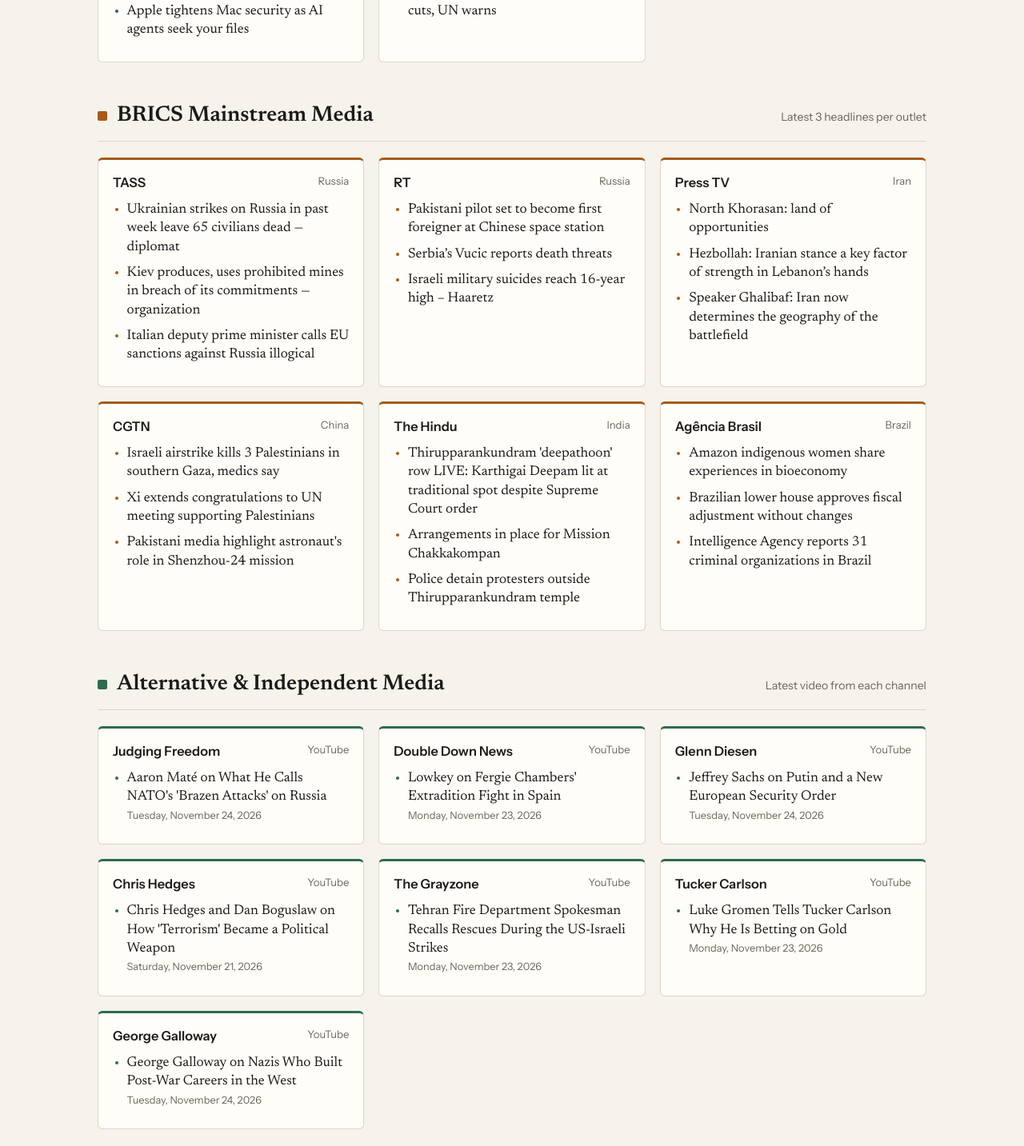
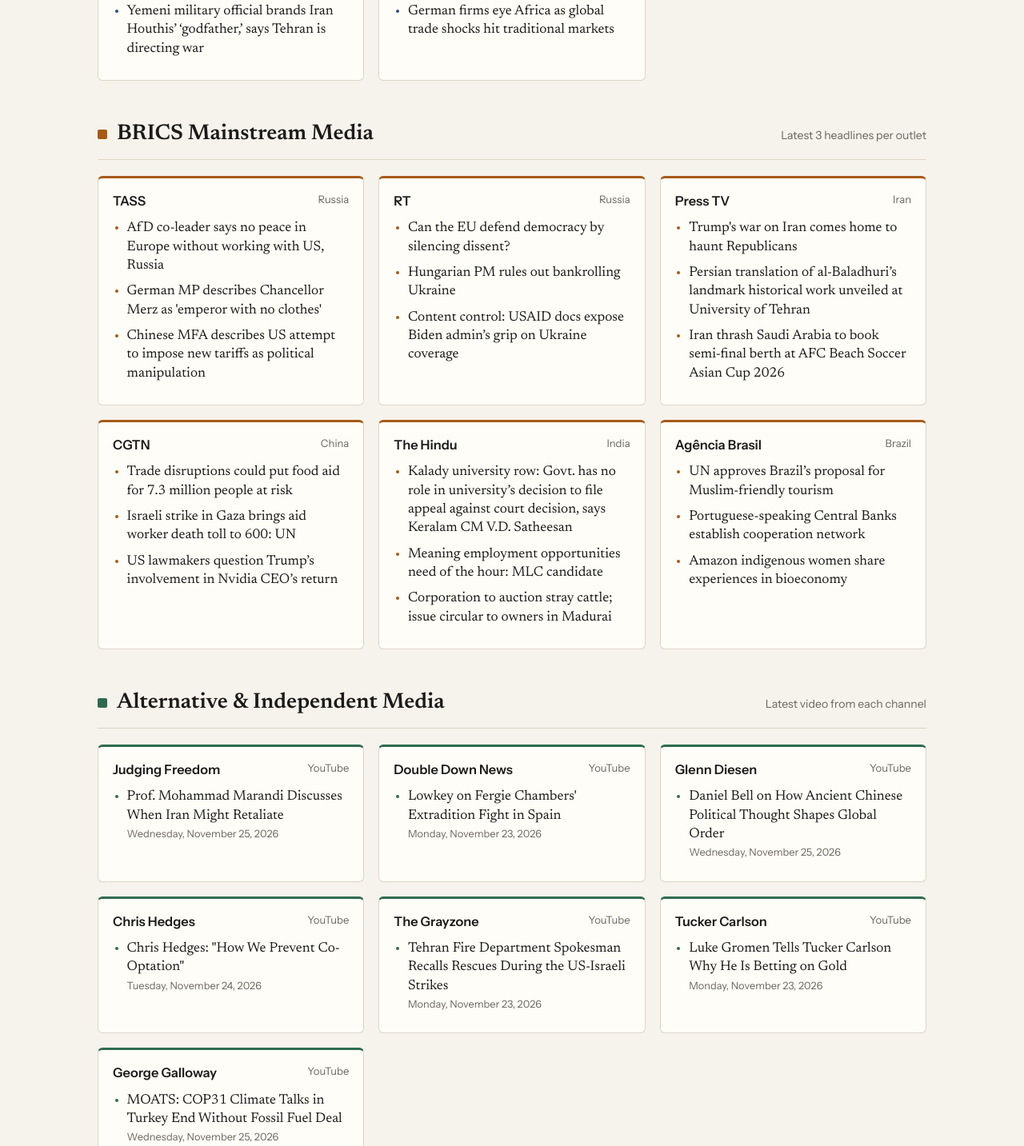
Before and after one commit to Raranews/daily-briefing, a plain HTML site: page index.html in a window 1280 px wide. Shown: the part 858-2291 px from the top of the page at 80% size. Drawn offline with Linux system fonts and the light colour scheme.

Commit message:
Daily update 2026-11-25
Co-Authored-By: Claude Opus 5.5 <noreply@anthropic.com>

```diff
--- a/index.html
+++ b/index.html
@@ -94,7 +94,7 @@ article.summary p{font-family:"Newsreader",Georgia,serif; font-size:1.18rem; lin
    ============================================================ */
 /*FEED-START*/
 const FEED = {
-  "updated": "2026-11-24T10:46:03-06:00",
+  "updated": "2026-11-25T09:10:19-06:00",
   "sections": [
     {
       "id": "west",
@@ -106,16 +106,16 @@ const FEED = {
           "site": "https://www.bbc.com/news",
           "headlines": [
             {
-              "title": "Two arrested on suspicion of burglary at Prince and Princess of Wales's Norfolk home",
-              "url": "https://www.bbc.co.uk/news/articles/cr9d7qdg24vno"
+              "title": "Energy bills to rise by 26% from January after gas prices surge",
+              "url": "https://www.bbc.co.uk/news/articles/cm20qnq33e90o"
             },
             {
-              "title": "Huntley murderer handed new whole life jail term",
-              "url": "https://www.bbc.co.uk/news/articles/cm930y07p0j2o"
+              "title": "Two men charged with trying to steal cufflinks and clock from Royal home",
+              "url": "https://www.bbc.co.uk/news/articles/cx5y1987dyp6o"
             },
             {
-              "title": "Zoe Kleinman: My week with Meta's AI agent Muse ahead of its UK launch",
-              "url": "https://www.bbc.co.uk/news/articles/c9gkld2l38y6o"
+              "title": "Raheem Sterling given suspended jail sentence for dangerous driving and nitrous oxide possession",
+              "url": "https://www.bbc.co.uk/news/articles/cv8e04ll9dd3o"
             }
           ]
         },
@@ -124,16 +124,16 @@ const FEED = {
           "site": "https://www.cnn.com",
           "headlines": [
             {
-              "title": "Iran’s leaders want a baby boom. A struggling economy stands in the way",
-              "url": "https://www.cnn.com/2026/11/24/middleeast/iran-population-supreme-leader-baby-boom-intl"
+              "title": "Tech stock sell-off deepens as AI fears outweigh Huang’s Nvidia return",
+              "url": "https://www.cnn.com/2026/11/25/business/ai-sell-off-despite-huang-nvidia-return"
             },
             {
-              "title": "Two arrested after break-in at country home of Prince William and wife Kate, UK police say",
-              "url": "https://www.cnn.com/2026/11/24/uk/uk-royals-william-kate-country-home-intl"
+              "title": "US economy grew faster last quarter than initially reported",
+              "url": "https://www.cnn.com/2026/11/25/economy/us-pce-inflation-spending-gdp"
             },
             {
-              "title": "Key Chinese communist party figure placed under corruption probe as Xi’s purge escalates",
-              "url": "https://www.cnn.com/2026/11/24/china/china-chen-jining-investigated-purge-intl-hnk"
+              "title": "Trump targets China, EU in new round of tariffs",
+              "url": "https://www.cnn.com/2026/11/25/economy/trump-new-tariffs"
             }
           ]
         },
@@ -142,16 +142,16 @@ const FEED = {
           "site": "https://www.theguardian.com/international",
           "headlines": [
             {
-              "title": "Southport attack families’ fury after 13 survivors miss out on school funding",
-              "url": "https://www.theguardian.com/uk-news/2026/nov/24/southport-attack-survivors-miss-out-on-school-funding"
+              "title": "High prices force many across the US to scale back for Thanksgiving: ‘We can’t afford the food’",
+              "url": "https://www.theguardian.com/us-news/2026/nov/25/thanksgiving-food-costs-prices"
             },
             {
-              "title": "DEA allowed 1.4m fentanyl pills to be ‘walked’ into US during sting operation, report alleges",
-              "url": "https://www.theguardian.com/society/2026/nov/24/dea-fentanyl-new-mexico-sting"
+              "title": "Heavy rain and high winds on east coast threaten to disrupt Thanksgiving plans",
+              "url": "https://www.theguardian.com/us-news/2026/nov/25/heavy-rain-high-winds-thanksgiving-east-coast"
             },
             {
-              "title": "Irish plan offers Burnham breakthrough on Made in Europe",
-              "url": "https://www.theguardian.com/business/2026/nov/24/uk-eu-made-in-europe-trade-cars-tariffs"
+              "title": "Amazon to start selling cars in the UK next year",
+              "url": "https://www.theguardian.com/uk-news/2026/nov/25/amazon-motors-into-uk-car-market"
             }
           ]
         },
@@ -160,16 +160,16 @@ const FEED = {
           "site": "https://www.foxnews.com",
           "headlines": [
             {
-              "title": "Illegal alien with lengthy rap sheet charged in home invasion murder of woman, 62, day after no-bail release",
-              "url": "https://www.foxnews.com/us/illegal-alien-lengthy-rap-sheet-charged-home-invasion-murder-woman-62-day-after-no-bail-release"
+              "title": "Colorado Dems eye changes to voter-approved girls' sports protections as GOP lawmaker vows fight",
+              "url": "https://www.foxnews.com/culture/colorado-dems-eye-changes-voter-approved-girls-sports-protections-gop-lawmaker-vows-fight"
             },
             {
-              "title": "DOJ recovers $8B, charges more than 800 suspects in largest anti-scam surge in history",
-              "url": "https://www.foxnews.com/politics/doj-recovers-8b-charges-more-than-800-suspects-largest-anti-scam-surge-history"
+              "title": "5 of the best food gift baskets for the holidays, from sweet treats to savory favorites",
+              "url": "https://www.foxnews.com/food-drink/5-best-food-gift-baskets-holidays-sweet-treats-savory-favorites"
             },
             {
-              "title": "Apple tightens Mac security as AI agents seek your files",
-              "url": "https://www.foxnews.com/tech/apple-tightens-mac-security-ai-agents-seek-your-files"
+              "title": "Yemeni military official brands Iran Houthis’ ‘godfather,’ says Tehran is directing war",
+              "url": "https://www.foxnews.com/world/yemeni-military-official-brands-iran-houthis-godfather-says-tehran-directing-war"
             }
           ]
         },
@@ -178,16 +178,16 @@ const FEED = {
           "site": "https://www.dw.com/en",
           "headlines": [
             {
-              "title": "Ukraine: Zelenskyy and Hungary's Magyar meet amid thaw in ties",
-              "url": "https://www.dw.com/en/ukraine-zelenskyy-and-hungary-s-magyar-meet-amid-thaw-in-ties/a-80036546"
+              "title": "Ukraine: Poland to set up no-fly zone near Ukraine border, urges others to follow after Russian airspace incursions",
+              "url": "https://www.dw.com/en/ukraine-poland-to-set-up-no-fly-zone-near-ukraine-border-urges-others-to-follow-after-russian-airspace-incursions/live-80047122"
             },
             {
-              "title": "Ukraine's bid for NATO membership and more air defense remain controversial",
-              "url": "https://www.dw.com/en/ukraine-s-bid-for-nato-membership-and-more-air-defense-remain-controversial/a-80029852"
+              "title": "US plans new tariffs on EU, China and 12 others",
+              "url": "https://www.dw.com/en/us-plans-new-tariffs-on-eu-china-and-12-others/a-80050872"
             },
             {
-              "title": "HIV infections could rise amid aid cuts, UN warns",
-              "url": "https://www.dw.com/en/hiv-infections-could-rise-amid-aid-cuts-un-warns/a-80036263"
+              "title": "German firms eye Africa as global trade shocks hit traditional markets",
+              "url": "https://www.dw.com/en/german-firms-eye-africa-as-global-trade-shocks-hit-traditional-markets/a-80047671"
             }
           ]
         }
@@ -203,16 +203,16 @@ const FEED = {
           "site": "https://tass.com",
           "headlines": [
             {
-              "title": "Ukrainian strikes on Russia in past week leave 65 civilians dead — diplomat",
-              "url": "https://tass.com/politics/2224179"
+              "title": "AfD co-leader says no peace in Europe without working with US, Russia",
+              "url": "https://tass.com/world/2224785"
             },
             {
-              "title": "Kiev produces, uses prohibited mines in breach of its commitments — organization",
-              "url": "https://tass.com/world/2224175"
+              "title": "German MP describes Chancellor Merz as 'emperor with no clothes'",
+              "url": "https://tass.com/world/2224779"
             },
             {
-              "title": "Italian deputy prime minister calls EU sanctions against Russia illogical",
-              "url": "https://tass.com/world/2224171"
+              "title": "Chinese MFA describes US attempt to impose new tariffs as political manipulation",
+              "url": "https://tass.com/world/2224777"
             }
           ],
           "country": "Russia"
@@ -222,16 +222,16 @@ const FEED = {
           "site": "https://www.rt.com",
           "headlines": [
             {
-              "title": "Pakistani pilot set to become first foreigner at Chinese space station",
-              "url": "https://rt-english.com/news/649305-pakistani-pilot-china-tiangong/"
+              "title": "Can the EU defend democracy by silencing dissent?",
+              "url": "https://rt-english.com/news/649351-eu-democracy-santions-dissent/"
             },
             {
-              "title": "Serbia’s Vucic reports death threats",
-              "url": "https://rt-english.com/news/649302-serbia-vucic-reports-death-threats/"
+              "title": "Hungarian PM rules out bankrolling Ukraine",
+              "url": "https://rt-english.com/news/649344-hungary-magyar-zelensky-funding/"
             },
             {
-              "title": "Israeli military suicides reach 16-year high – Haaretz",
-              "url": "https://rt-english.com/news/649295-israel-idf-suicide-gaza/"
+              "title": "Content control: USAID docs expose Biden admin’s grip on Ukraine coverage",
+              "url": "https://rt-english.com/news/649353-usaid-ukraine-conflict-narrative/"
             }
           ],
           "country": "Russia"
@@ -241,16 +241,16 @@ const FEED = {
           "site": "https://www.presstv.co.uk",
           "headlines": [
             {
-              "title": "North Khorasan: land of opportunities",
-              "url": "https://www.presstv.co.uk/Detail/2026/11/24/781480/north-khorasan-land-of-opportunity"
+              "title": "Trump's war on Iran comes home to haunt Republicans",
+              "url": "https://www.presstv.co.uk/Detail/2026/11/25/781569/iran-the-war-that-broke-the-gop"
             },
             {
-              "title": "Hezbollah: Iranian stance a key factor of strength in Lebanon’s hands",
-              "url": "https://www.presstv.co.uk/Detail/2026/11/24/781473/hezbollah-iranian-stance-has-turned-into-key-factor-of-strength-in-lebanons-hands"
+              "title": "Persian translation of al-Baladhuri’s landmark historical work unveiled at University of Tehran",
+              "url": "https://www.presstv.co.uk/Detail/2026/11/25/781561/persian-translation-of-al-baladhuris-landmark-historical-work-unveiled-at-university-of-tehran"
             },
             {
-              "title": "Speaker Ghalibaf: Iran now determines the geography of the battlefield",
-              "url": "https://www.presstv.co.uk/Detail/2026/11/24/781444/ghalibaf-iran-now-determines-the-geography-of-the-battlefield"
+              "title": "Iran thrash Saudi Arabia to book semi-final berth at AFC Beach Soccer Asian Cup 2026",
+              "url": "https://www.presstv.co.uk/Detail/2026/11/25/781558/iran-thrash-saudi-arabia-to-book-semi-final-berth-at-afc-beach-soccer-asian-cup-2026"
             }
           ],
           "country": "Iran"
@@ -260,16 +260,16 @@ const FEED = {
           "site": "https://www.cgtn.com",
           "headlines": [
             {
-              "title": "Israeli airstrike kills 3 Palestinians in southern Gaza, medics say",
-              "url": "https://news.cgtn.com/news/2026-11-24/Israeli-airstrike-kills-3-Palestinians-in-southern-Gaza-medics-say-1SkgFcFbE1G/p.html"
+              "title": "Trade disruptions could put food aid for 7.3 million people at risk",
+              "url": "https://news.cgtn.com/news/2026-11-25/Trade-disruptions-could-put-food-aid-for-7-3-million-people-at-risk-1SlTVTPjSUw/p.html"
             },
             {
-              "title": "Xi extends congratulations to UN meeting supporting Palestinians",
-              "url": "https://news.cgtn.com/news/2026-11-24/Xi-extends-congratulations-to-UN-meeting-supporting-Palestinians-1SkabORnRCw/p.html"
+              "title": "Israeli strike in Gaza brings aid worker death toll to 600: UN",
+              "url": "https://news.cgtn.com/news/2026-11-25/Israeli-strike-in-Gaza-brings-aid-worker-death-toll-to-600-UN-1SlQQNjaLHq/p.html"
             },
             {
-              "title": "Pakistani media highlight astronaut's role in Shenzhou-24 mission",
-              "url": "https://news.cgtn.com/news/2026-11-24/Pakistani-media-highlight-astronaut-s-role-in-Shenzhou-24-mission-1SkaVh83Ad2/p.html"
+              "title": "US lawmakers question Trump’s involvement in Nvidia CEO’s return",
+              "url": "https://newsus.cgtn.com/news/2026-11-25/US-lawmakers-question-Trump-s-involvement-in-Nvidia-CEO-s-return-1SlFdrhwxlS/p.html"
             }
           ],
           "country": "China"
@@ -279,16 +279,16 @@ const FEED = {
           "site": "https://www.thehindu.com",
           "headlines": [
             {
-              "title": "Thirupparankundram 'deepathoon' row LIVE: Karthigai Deepam lit at traditional spot despite Supreme Court order",
-              "url": "https://www.thehindu.com/news/national/tamil-nadu/karthigai-deepam-deepathoon-lighting-2026-live-updates-november-24-tamil-nadu/article71737406.ece"
+              "title": "Kalady university row: Govt. has no role in university’s decision to file appeal against court decision, says Keralam CM V.D. Satheesan",
+              "url": "https://www.thehindu.com/news/national/kerala/kalady-university-row-govt-has-no-role-in-universitys-decision-to-file-appeal-against-court-decision-says-keralam-cm-vd-satheesan/article71742715.ece"
             },
             {
-              "title": "Arrangements in place for Mission Chakkakompan",
-              "url": "https://www.thehindu.com/news/national/kerala/arrangements-in-place-for-mission-chakkakompan/article71739215.ece"
+              "title": "Meaning employment opportunities need of the hour: MLC candidate",
+              "url": "https://www.thehindu.com/news/national/telangana/meaning-employment-opportunities-need-of-the-hour-mlc-candidate/article71742199.ece"
             },
             {
-              "title": "Police detain protesters outside Thirupparankundram temple",
-              "url": "https://www.thehindu.com/news/cities/Madurai/police-detain-protesters-outside-thirupparankundram-temple/article71739470.ece"
+              "title": "Corporation to auction stray cattle; issue circular to owners in Madurai",
+              "url": "https://www.thehindu.com/news/cities/Madurai/corporation-to-auction-stray-cattle-issue-circular-to-owners-in-madurai/article71743213.ece"
             }
           ],
           "country": "India"
@@ -298,16 +298,16 @@ const FEED = {
           "site": "https://agenciabrasil.ebc.com.br/en",
           "headlines": [
             {
+              "title": "UN approves Brazil’s proposal for Muslim-friendly tourism",
+              "url": "https://agenciabrasil.ebc.com.br/en/internacional/noticia/2026-11/un-approves-brazils-proposal-muslim-friendly-tourism"
+            },
+            {
+              "title": "Portuguese-speaking Central Banks establish cooperation network",
+              "url": "https://agenciabrasil.ebc.com.br/en/economia/noticia/2026-11/portuguese-speaking-central-banks-establish-cooperation-network"
+            },
+            {
               "title": "Amazon indigenous women share experiences in bioeconomy",
               "url": "https://agenciabrasil.ebc.com.br/en/geral/noticia/2026-11/amazon-indigenous-women-share-experiences-bioeconomy"
-            },
-            {
-              "title": "Brazilian lower house approves fiscal adjustment without changes",
-              "url": "https://agenciabrasil.ebc.com.br/en/politica/noticia/2026-11/brazilian-lower-house-approves-fiscal-adjustment-without-changes"
-            },
-            {
-              "title": "Intelligence Agency reports 31 criminal organizations in Brazil",
-              "url": "https://agenciabrasil.ebc.com.br/en/justica/noticia/2026-11/intelligence-agency-reports-31-criminal-organizations-brazil"
             }
           ],
           "country": "Brazil"
@@ -324,11 +324,11 @@ const FEED = {
           "slug": "judging-freedom",
           "videos": [
             {
-              "title": "Aaron Maté on What He Calls NATO's 'Brazen Attacks' on Russia",
-              "originalTitle": "Aaron Maté : NATO’s Brazen Attacks on Russia",
-              "date": "2026-11-24T16:29:13+00:00",
-              "url": "https://www.youtube.com/watch?v=pIeS8qh7FAk",
-              "summary": "Judge Andrew Napolitano speaks with journalist Aaron Maté. The episode's title characterises recent strikes on Russian targets as brazen NATO attacks.\n\nThe video's public description only repeats the title, so no further detail about the arguments made was available when this summary was written.",
+              "title": "Prof. Mohammad Marandi Discusses When Iran Might Retaliate",
+              "originalTitle": "When Will Iran Decisively Retaliate? | Prof. Mohammad Marandi",
+              "date": "2026-11-25T14:28:14+00:00",
+              "url": "https://www.youtube.com/watch?v=7CxyEyQWUec",
+              "summary": "On Judging Freedom, Prof. Mohammad Marandi takes up the question of when Iran will decisively retaliate, according to the episode title.\n\nThe video's description only repeats the title, and no transcript or official companion page was available. So no further detail about the arguments made in the interview can be given here.",
               "basis": "description"
             }
           ]
@@ -352,11 +352,11 @@ const FEED = {
           "slug": "glenn-diesen",
           "videos": [
             {
-              "title": "Jeffrey Sachs on Putin and a New European Security Order",
-              "originalTitle": "Jeffrey Sachs & Vladimir Putin Discuss New European Security Order",
-              "date": "2026-11-24T13:00:12+00:00",
-              "url": "https://www.youtube.com/watch?v=-M_5Okl3bPs",
-              "summary": "Glenn Diesen talks with Columbia University economist Jeffrey Sachs. The episode's title presents the discussion as being about a new European security order and Vladimir Putin's part in it. The description does not say whether Putin appears or whether Sachs is recounting their exchanges.\n\nAccording to the episode chapters, the conversation traces how Europe's security architecture has evolved and the rise of a multipolar world. It also covers the role of the United States as a global hegemon.\n\nThe second half looks ahead to the future of great-power relations and argues for rethinking security in what the chapters call a new world order.",
+              "title": "Daniel Bell on How Ancient Chinese Political Thought Shapes Global Order",
+              "originalTitle": "Daniel Bell: China's Ancient Political Ideas Shape the New World Order",
+              "date": "2026-11-25T13:00:18+00:00",
+              "url": "https://www.youtube.com/watch?v=wiTIa6j78LI",
+              "summary": "Glenn Diesen interviews Daniel A. Bell, Chair of Political Theory in the Faculty of Law at the University of Hong Kong and author of \"Why Ancient Chinese Political Thought Matters.\" According to the description, they discuss ancient Chinese political philosophy and how it shapes the emerging world order.\n\nThe episode's chapter list shows that the conversation contrasts Chinese and Western political philosophies. It covers the place of unity and political order in Chinese thought, and harmony compared with freedom in Chinese society.\n\nLater segments deal with political legitimacy and meritocracy in China, Plato's critique of democracy, and the problem of corruption in a political meritocracy.\n\nThe discussion then moves to international affairs: China's rising global influence, the responsibilities of great powers, China's approach to universalism and the management of great-power rivalries. It closes with continuity and change in China's politics, optimistic scenarios for its future, and the combination of Marxism with Chinese cultural traditions. The description does not say what positions Bell takes on these topics.",
               "basis": "description"
             }
           ]
@@ -366,11 +366,11 @@ const FEED = {
           "slug": "chris-hedges",
           "videos": [
             {
-              "title": "Chris Hedges and Dan Boguslaw on How 'Terrorism' Became a Political Weapon",
-              "originalTitle": "How the Definition of 'Terrorism' Has Been Weaponized by the Deep State for Decades(w/ Dan Boguslaw)",
-              "date": "2026-11-21T01:16:24+00:00",
-              "url": "https://www.youtube.com/watch?v=itrifY2Tx3o",
-              "summary": "In this clip from The Chris Hedges Report, Chris Hedges and journalist Dan Boguslaw discuss how the definition of 'terrorism' has, in their view, been used by the US security state for decades to target political opponents.\n\nThe video's description links to the full episode but gives no further detail about the discussion.",
+              "title": "Chris Hedges: \"How We Prevent Co-Optation\"",
+              "originalTitle": "How We Prevent Co-Optation",
+              "date": "2026-11-24T01:32:38+00:00",
+              "url": "https://www.youtube.com/watch?v=XHN6oAMFMy4",
+              "summary": "Chris Hedges has posted a video titled \"How We Prevent Co-Optation.\" The title suggests it is about how movements avoid being absorbed or neutralised.\n\nThe video has no description, and no transcript or official companion page was available. So no details of its content can be given here.",
               "basis": "description"
             }
           ]
@@ -408,11 +408,11 @@ const FEED = {
           "slug": "george-galloway",
           "videos": [
             {
-              "title": "George Galloway on Nazis Who Built Post-War Careers in the West",
-              "originalTitle": "From jackboots to brogues",
-              "date": "2026-11-24T15:00:25+00:00",
-              "url": "https://www.youtube.com/watch?v=_fxJDz_-4wk",
-              "summary": "In this MOATS segment, George Galloway looks at former Nazis who went on to prominent careers in Europe and the United States after the Second World War, a number he calls astonishing.\n\nThe description names rocket engineer Wernher von Braun, whose V-weapons killed people in London. Its tags also point to Kurt Waldheim, the former UN Secretary-General and Austrian president whose wartime past became a scandal, and to NATO.",
+              "title": "MOATS: COP31 Climate Talks in Turkey End Without Fossil Fuel Deal",
+              "originalTitle": "The COP31 cop out",
+              "date": "2026-11-25T14:00:40+00:00",
+              "url": "https://www.youtube.com/watch?v=fqjXQd9JpWY",
+              "summary": "In this MOATS segment, Gayatri Galloway explains the outcome of the COP31 climate talks in Turkey. According to the description, the talks broke up in disarray without agreement on curbing fossil fuels.\n\nThe description adds that countries did not commit to a target of 35 per cent renewables by 2035. Its tags mention China and Turkey, but it gives no further detail of the arguments made in the segment.",
               "basis": "description"
             }
           ]
```
Also changed, not shown: data/fetched.json (+89 -89 lines), data/summaries.json (+20 -0 lines).
